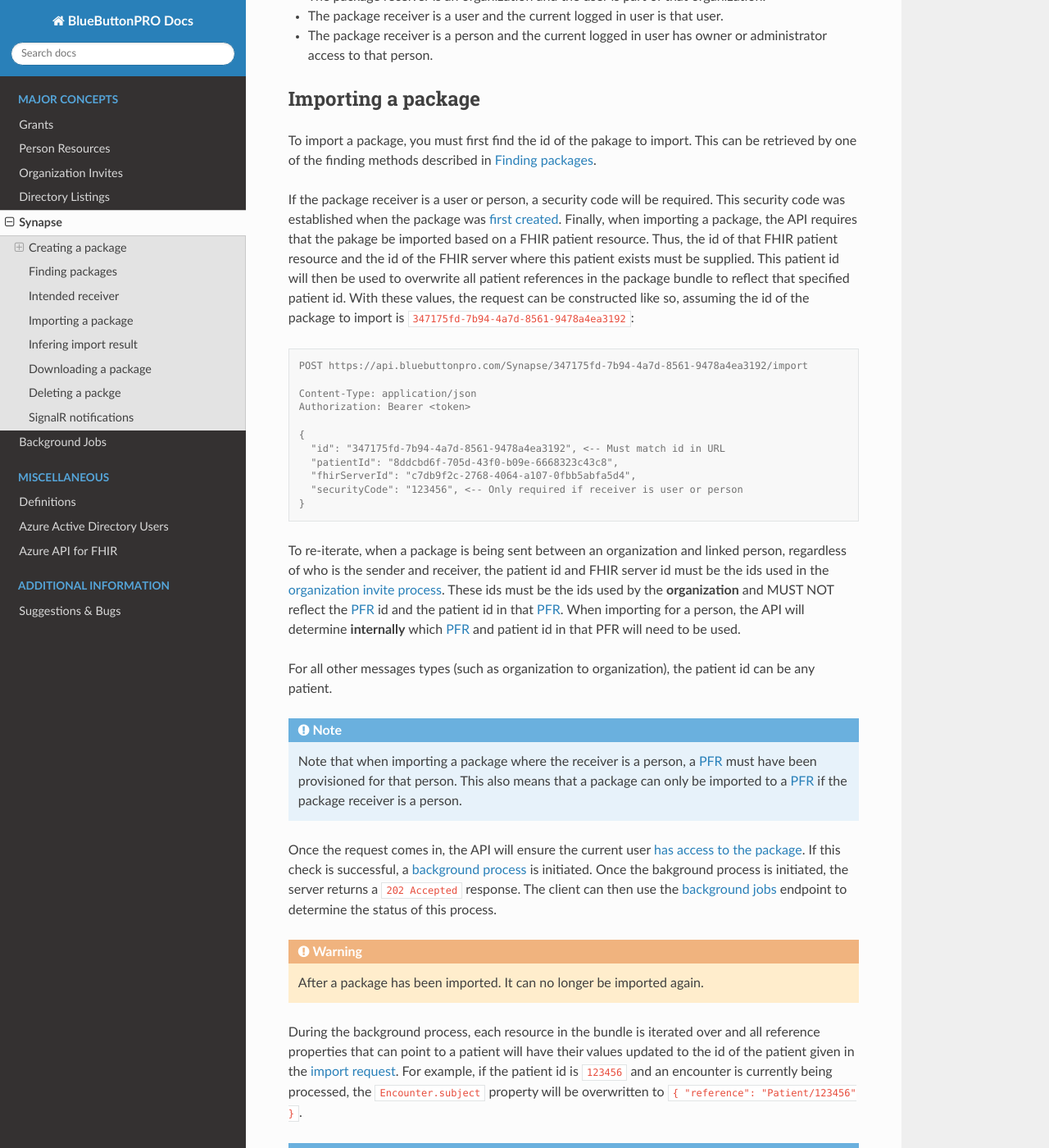
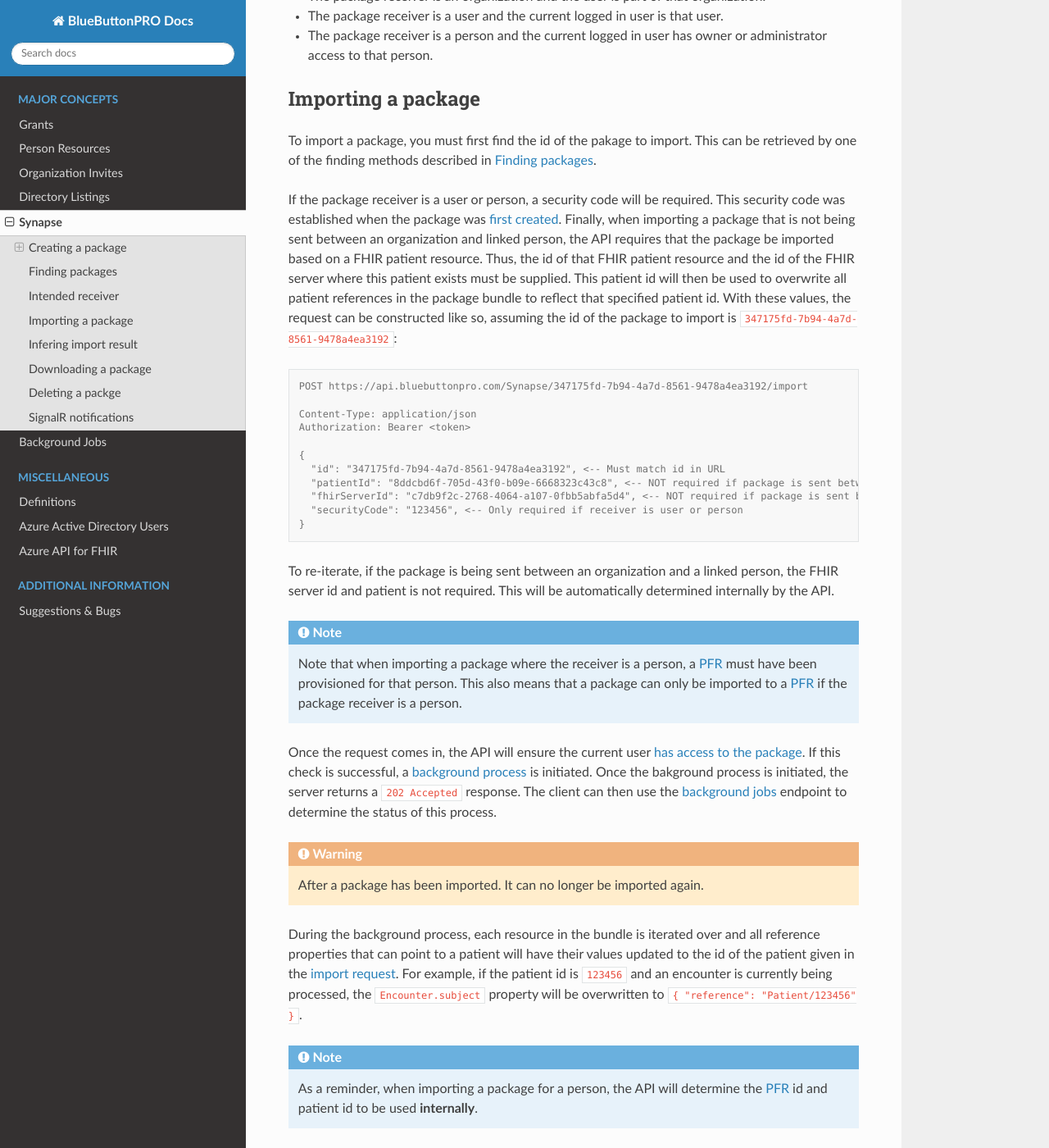
Before and after one commit to darena-solutions/bluebuttonpro-public, a Sphinx documentation site: the page built from docs/source/synapse.rst, in a window 1280 px wide and 1400 px high, scrolled down 6955 px. Shown: the whole window at 82% size. Built offline with Sphinx 7.4.7 and the Read the Docs theme 2.0.0, drawn with Linux system fonts in a browser that asks for light colours.

Commit message:
Added documentation to describe that a fhir server id and patient id is not required when importing a package if the package is being sent between an organization and linked person

```diff
--- a/docs/source/synapse.rst
+++ b/docs/source/synapse.rst
@@ -376,11 +376,12 @@ of the finding methods described in :ref:`synapse-finding-packages`.
 
 If the package receiver is a user or person, a security code will be required. This security code was
 established when the package was :ref:`first created <synapse-creating-a-package>`. Finally, when importing
-a package, the API requires that the pakage be imported based on a FHIR patient resource. Thus, the
-id of that FHIR patient resource and the id of the FHIR server where this patient exists must be supplied.
-This patient id will then be used to overwrite all patient references in the package bundle to reflect
-that specified patient id. With these values, the request can be constructed like so, assuming the id
-of the package to import is ``347175fd-7b94-4a7d-8561-9478a4ea3192``:
+a package that is not being sent between an organization and linked person, the API requires that the
+package be imported based on a FHIR patient resource. Thus, the id of that FHIR patient resource and
+the id of the FHIR server where this patient exists must be supplied. This patient id will then be used
+to overwrite all patient references in the package bundle to reflect that specified patient id. With
+these values, the request can be constructed like so, assuming the id of the package to import is
+``347175fd-7b94-4a7d-8561-9478a4ea3192``:
 
 .. code-block:: console
 
@@ -391,19 +392,13 @@ of the package to import is ``347175fd-7b94-4a7d-8561-9478a4ea3192``:
 
    {
      "id": "347175fd-7b94-4a7d-8561-9478a4ea3192", <-- Must match id in URL
-     "patientId": "8ddcbd6f-705d-43f0-b09e-6668323c43c8",
-     "fhirServerId": "c7db9f2c-2768-4064-a107-0fbb5abfa5d4",
+     "patientId": "8ddcbd6f-705d-43f0-b09e-6668323c43c8", <-- NOT required if package is sent between an organization and linked person
+     "fhirServerId": "c7db9f2c-2768-4064-a107-0fbb5abfa5d4", <-- NOT required if package is sent between an organization and linked person
      "securityCode": "123456", <-- Only required if receiver is user or person
    }
 
-To re-iterate, when a package is being sent between an organization and linked person, regardless of
-who is the sender and receiver, the patient id and FHIR server id must be the ids used in the :doc:`organization
-invite process <organization-invite>`. These ids must be the ids used by the **organization** and MUST
-NOT reflect the :ref:`PFR <definitions-pfr>` id and the patient id in that :ref:`PFR <definitions-pfr>`.
-When importing for a person, the API will determine **internally** which :ref:`PFR <definitions-pfr>`
-and patient id in that PFR will need to be used.
-
-For all other messages types (such as organization to organization), the patient id can be any patient.
+To re-iterate, if the package is being sent between an organization and a linked person, the FHIR server
+id and patient is not required. This will be automatically determined internally by the API.
 
 .. note::
 
```
